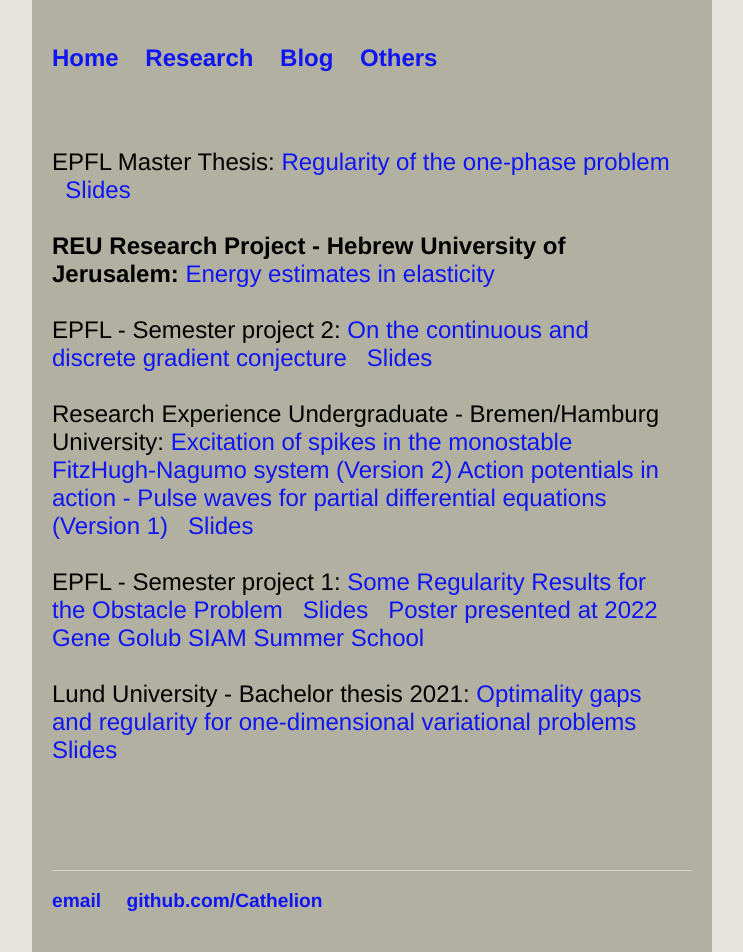
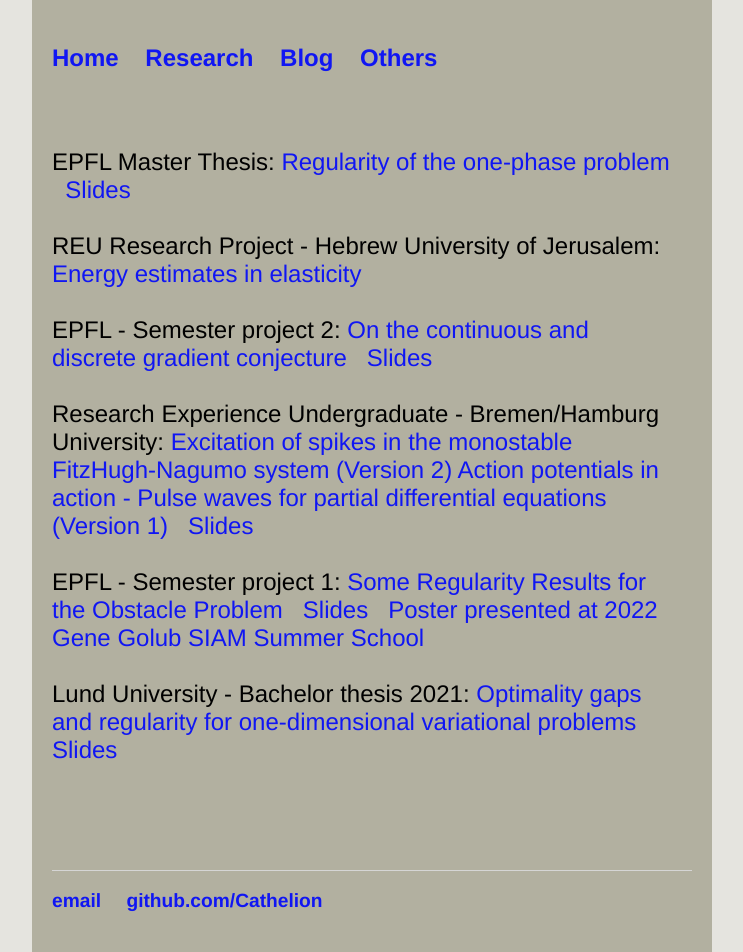
Before and after one commit to Cathelion/Cathelion.github.io, a Jekyll site: the page built from research/research.html, in a window 1280 px wide. Shown: the whole page, without its empty margins (268-1011 px from the left). Built offline with Jekyll 4.4.1, drawn with Linux system fonts in a browser that asks for light colours.

```diff
--- a/research/research.html
+++ b/research/research.html
@@ -9,7 +9,7 @@ title: Research
 			<a href="/research/Master_Thesis.pdf">Regularity of the one-phase problem</a> &nbsp;
 			<a href="/research/Master_Thesis-1.pdf">Slides</a>
 			<br> <br>
-			<b>REU Research Project - Hebrew University of Jerusalem: </b>
+			REU Research Project - Hebrew University of Jerusalem:
 			<a href="/research/HUJIElasticity.pdf">Energy estimates in elasticity</a>
 <br> <br>
 			EPFL - Semester project 2:
```
